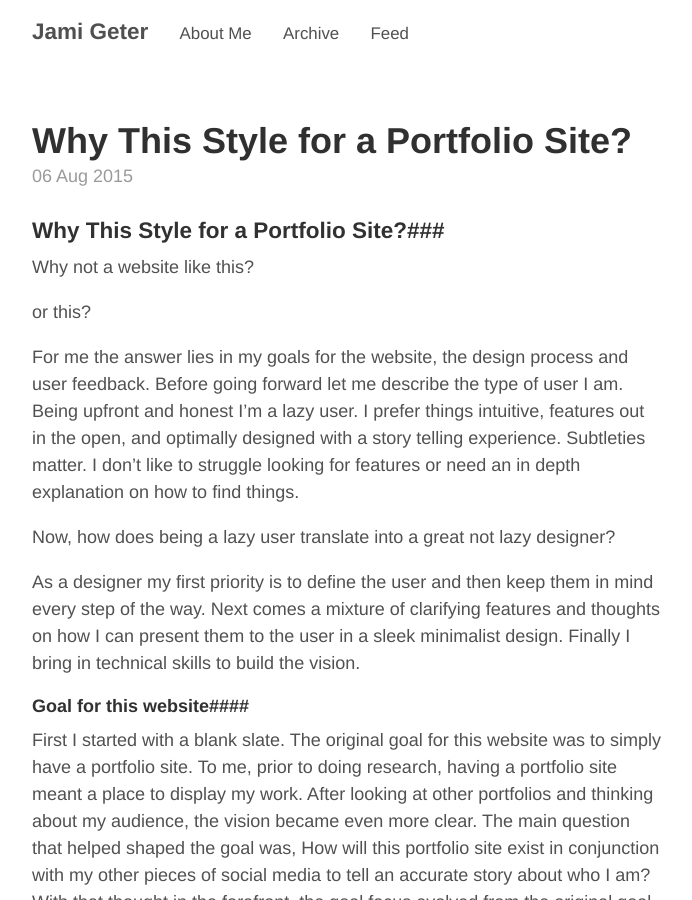
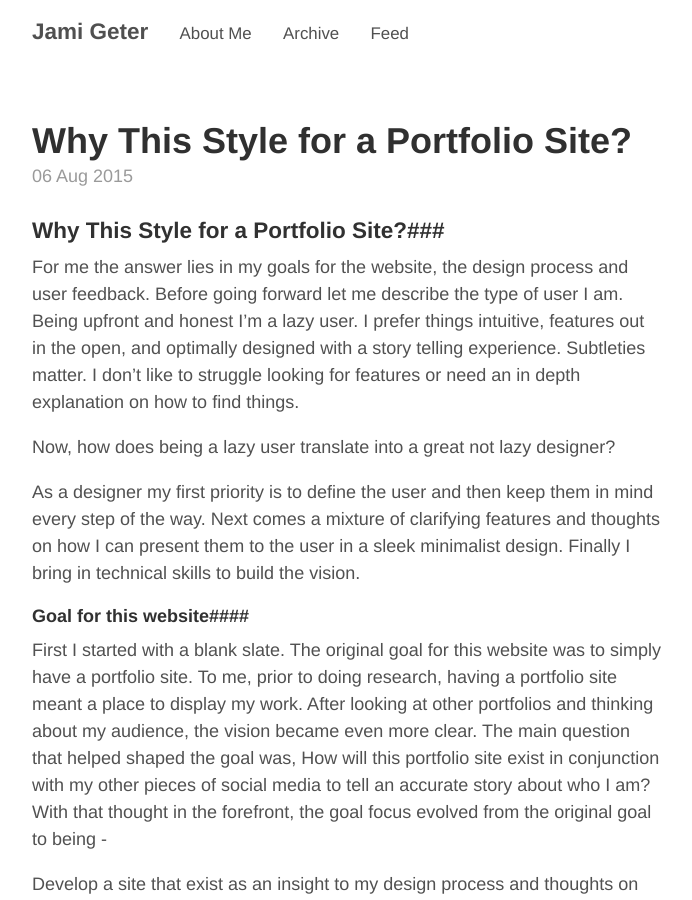
Before and after one commit to TheJcode/TheJcode.github.io, a Jekyll site: the page built from _posts/2015-08-06-why-this-style-for-a-portfolio-site.md, in a window 1280 px wide and 900 px high. Shown: the whole window, without its empty margins (293-985 px from the left). Built offline with Jekyll 4.4.1, drawn with Linux system fonts in a browser that asks for light colours; some of the changed lines change nothing that is shown.

Commit message:
Update 2015-08-06-why-this-style-for-a-portfolio-site.md

```diff
--- a/_posts/2015-08-06-why-this-style-for-a-portfolio-site.md
+++ b/_posts/2015-08-06-why-this-style-for-a-portfolio-site.md
@@ -3,10 +3,6 @@
 title: "Why This Style for a Portfolio Site?"
 ---
 ###Why This Style for a Portfolio Site?###
-
-Why not a website like this?
-
-or this?
 
 For me the answer lies in my goals for the website, the design process and user feedback. Before going forward let me describe the type of user I am. Being upfront and honest I'm a lazy user. I prefer things intuitive, features out in the open, and optimally designed with a story telling experience. Subtleties matter. I don't like to struggle looking for features or need an in depth explanation on how to find things.
 
@@ -44,7 +40,7 @@
 
 ####The sketches####
 
-![Sketches for different website layouts](https://github.com/TheJcode/TheJcode.github.io/blob/master/images/wireframesketches.png)
+![Sketches for different website layouts](wireframesketches.png)
 
 As you can see I went through a lot of revisions for this site (and not all of them are up here) before deciding to move forward with coding and a touch of my personality. Every bit of this site has taken into consideration the user's experience to enjoy their time on my portfolio site and learn more about me in the process.
 
@@ -59,5 +55,6 @@
 
 ####Interesting sites to check out for further reading####
 
-**[GoodUI.org](http://goodui.org/)**
+**[GoodUI](http://goodui.org/)**
+
 **[UXMyths](http://uxmyths.com/)**
```
